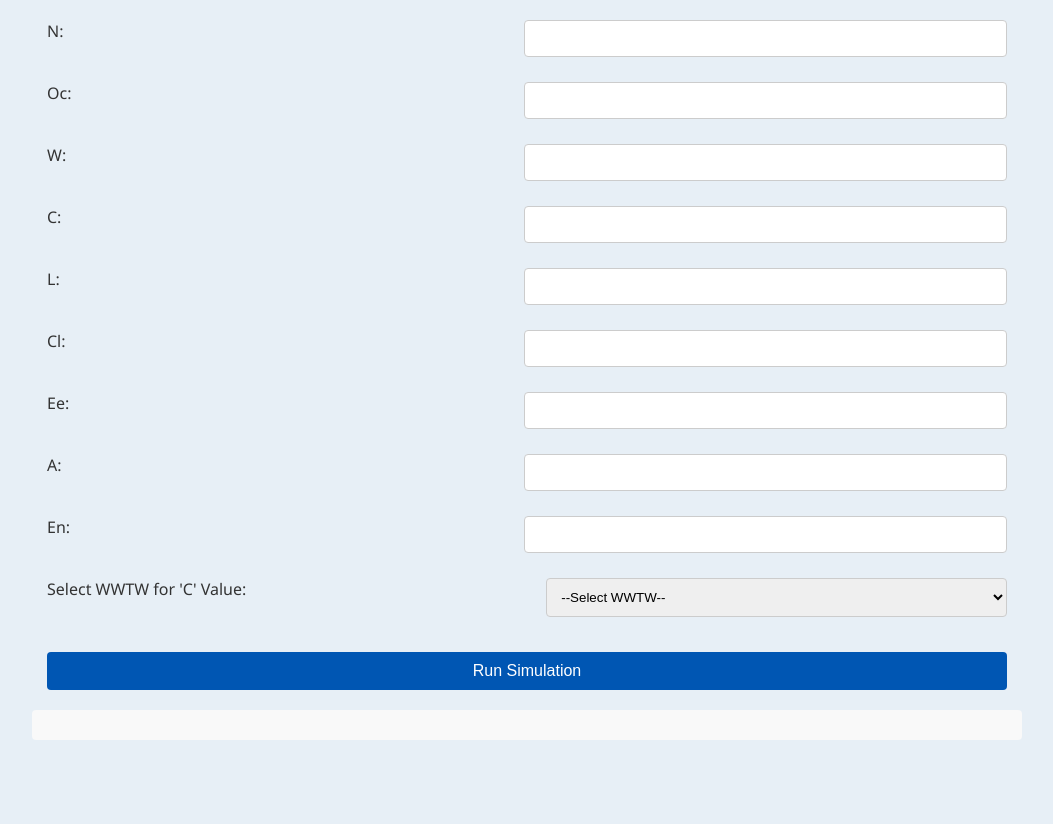
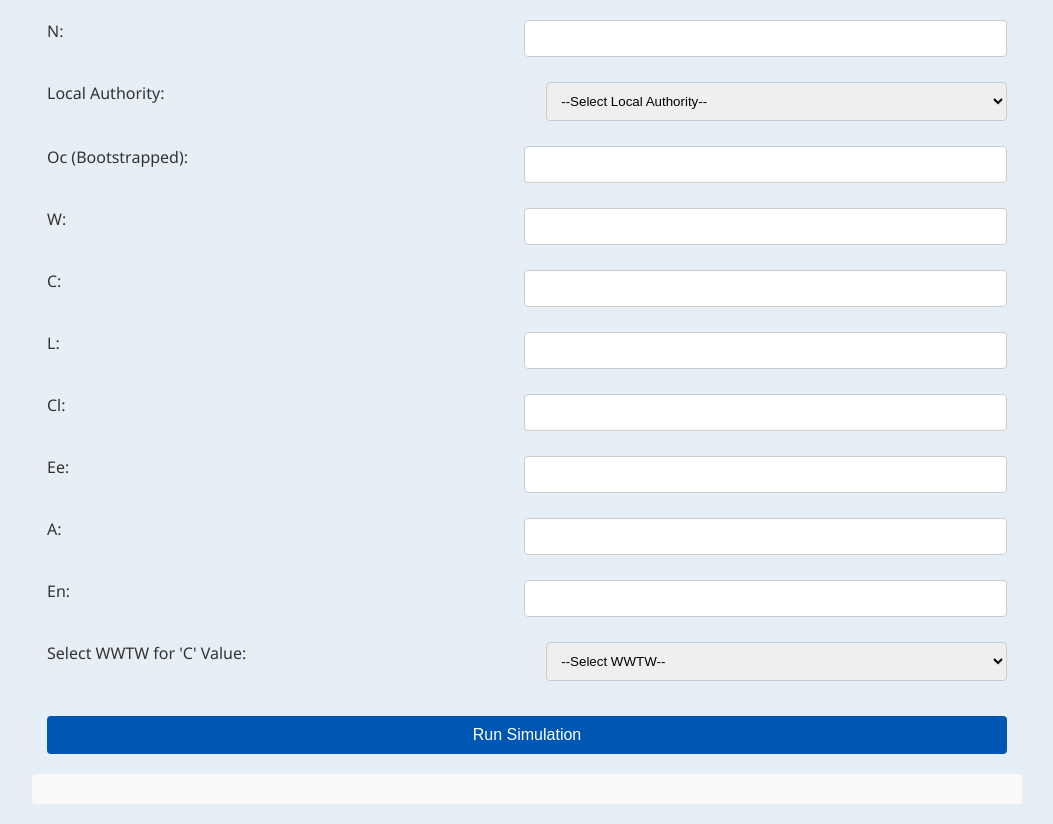
Before and after one commit to EPHIRDdev/EPHIRD, a Flask app: page / in a window 1280 px wide. Shown: the part 195-1019 px from the top of the page, without its empty margins (113-1166 px from the left). Before the commit the page ends 935 px from the top, so only its background shows below. Run offline with Flask 3, Linux system fonts and the light colour scheme; parts of the project's set-up code (start-up, migrations or seed data) failed here and were passed over.

Commit message:
Update index.html

```diff
--- a/templates/index.html
+++ b/templates/index.html
@@ -98,8 +98,18 @@
             <label for="N">N:</label>
             <input type="text" id="N" name="N" required>
         </div>
+
         <div class="form-group">
-            <label for="Oc">Oc:</label>
+            <label for="Local_authority">Local Authority:</label>
+            <select name="Local_authority" id="Local_authority" required>
+                <option value="">--Select Local Authority--</option>
+                {% for authority in local_authorities %}
+                <option value="{{ authority }}">{{ authority }}</option>
+                {% endfor %}
+            </select>
+        </div>
+        <div class="form-group">
+            <label for="Oc">Oc (Bootstrapped):</label>
             <input type="text" id="Oc" name="Oc" required>
         </div>
         <div class="form-group">
@@ -132,7 +142,7 @@
         </div>
         <div class="form-group">
             <label for="wwtwDropdown">Select WWTW for 'C' Value:</label>
-            <select id="wwtwDropdown" name="C" onchange="updateCValue();">
+            <select id="wwtwDropdown" name="C" onchange="updateCValue();" required>
                 <option value="">--Select WWTW--</option>
                 {% for wwtw in wwtw_data %}
                 <option value="{{ wwtw['Phosphorus_Concentration'] }}">{{ wwtw['WWTW_Name'] }}</option>
@@ -146,6 +156,25 @@
     <div id="resultGraph"></div>
 
     <script>
+        document.getElementById('Local_authority').addEventListener('change', function() {
+            var authority = this.value;
+            var N = document.getElementById('N').value || 100;  // Default to 100 if N is not set
+
+            // Make a POST request to get the Oc values
+            fetch('/get_oc_values', {
+                method: 'POST',
+                headers: {
+                    'Content-Type': 'application/x-www-form-urlencoded',
+                },
+                body: `Local_authority=${authority}&N=${N}`
+            })
+            .then(response => response.json())
+            .then(data => {
+                // Populate the Oc field with the mean from the bootstrap
+                document.getElementById('Oc').value = data.mean_oc.toFixed(3);
+            });
+        });
+
         function validateAndRunSimulation() {
             var isValid = true;
             var numberInputs = document.querySelectorAll('input[type=text]');
@@ -162,13 +191,6 @@
             });
 
             if (isValid) {
-                runSimulation();
-            }
-        }
-
-        function runSimulation() {
-            document.getElementById('resultStats').innerHTML = '';
-            document.getElementById('resultGraph').innerHTML = '';
                 var formData = new FormData(document.getElementById('simulationForm'));
                 fetch('/run_simulation', {
                     method: 'POST',
@@ -185,6 +207,7 @@
                     document.getElementById('resultGraph').innerHTML = '<img src="' + data.graph + '" />';
                 });
             }
+        }
 
         function updateCValue() {
             var selectedValue = document.getElementById('wwtwDropdown').value;
```
Lines whose indentation alone changed are shown as unchanged.
